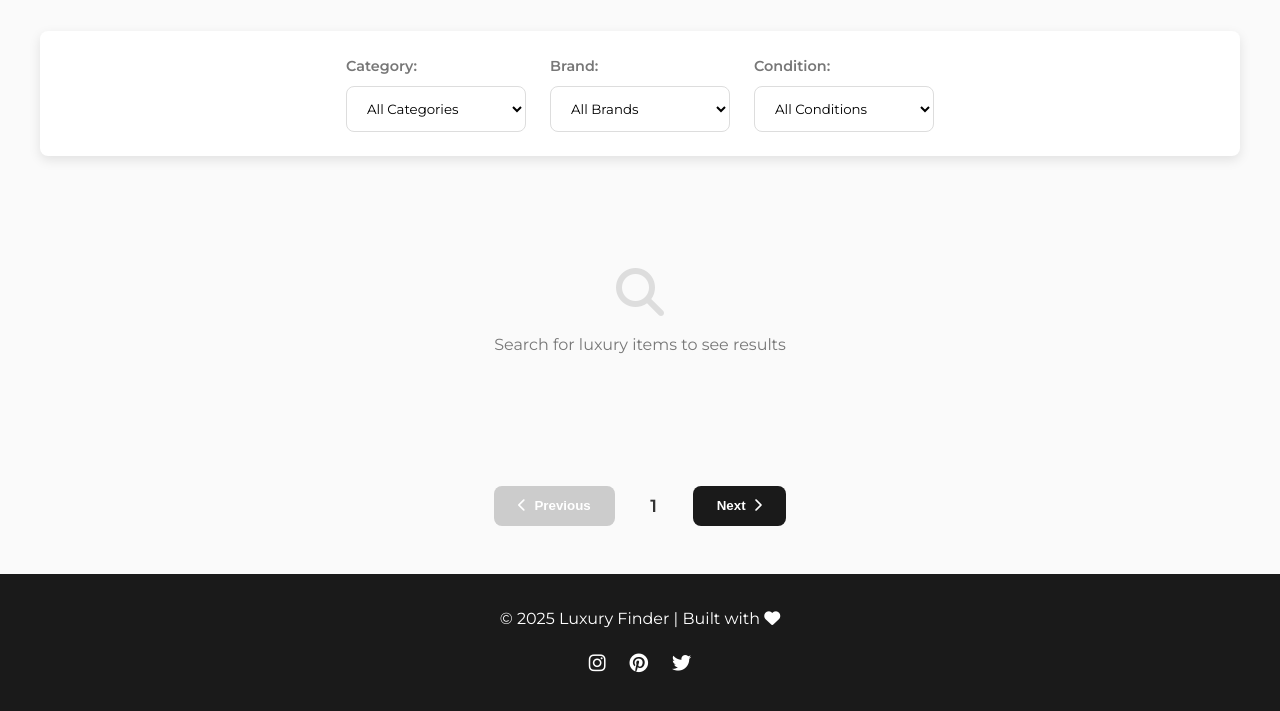
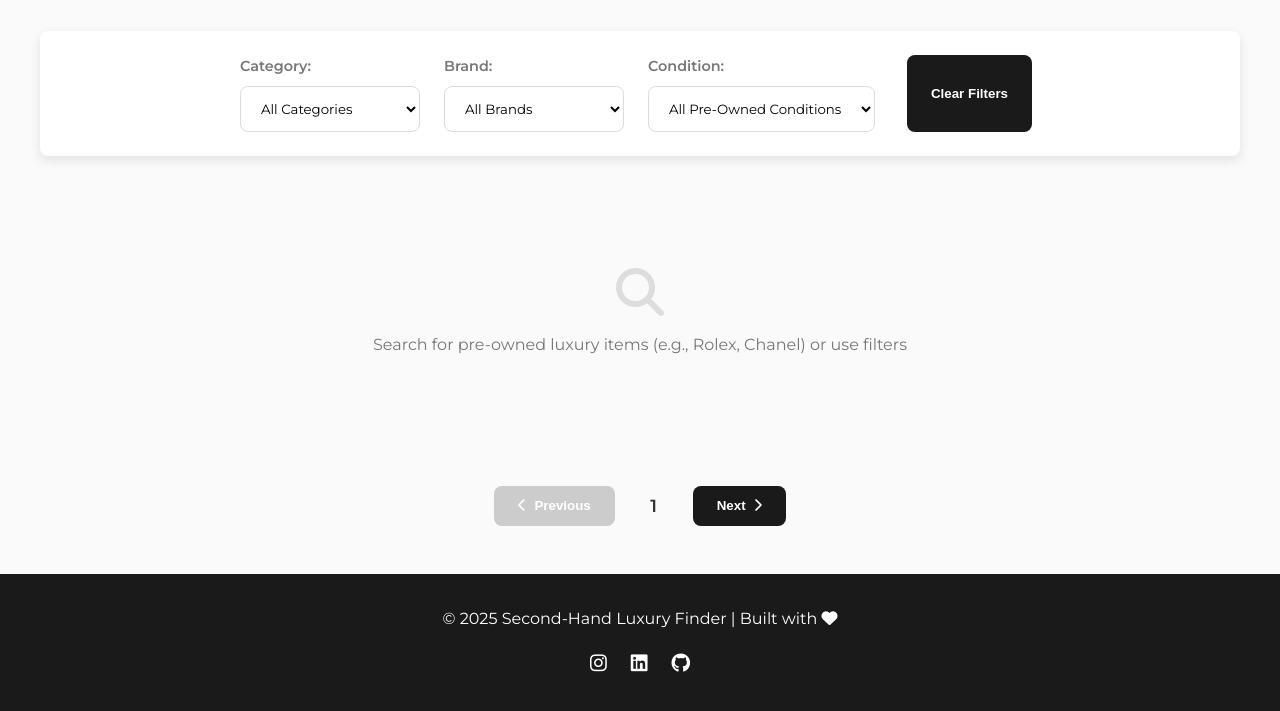
Before and after one commit to Aditya0s/SecondHandLuxury, a Flask app: page / in a window 1280 px wide. Shown: the part 354-1065 px from the top of the page. Run offline with Flask 3, Linux system fonts and the light colour scheme.

Commit message:
Update index.html

```diff
--- a/templates/index.html
+++ b/templates/index.html
@@ -3,7 +3,7 @@
 <head>
     <meta charset="UTF-8" />
     <meta name="viewport" content="width=device-width, initial-scale=1.0"/>
-    <title>Luxury Finder</title>
+    <title>Second-Hand Luxury Finder</title>
     <link rel="stylesheet" href="{{ url_for('static', filename='style.css') }}">
     <link href="https://fonts.googleapis.com/css2?family=Playfair+Display:wght@400;700&family=Montserrat:wght@300;400;600&display=swap" rel="stylesheet">
     <link rel="stylesheet" href="https://cdnjs.cloudflare.com/ajax/libs/font-awesome/6.4.0/css/all.min.css">
@@ -13,7 +13,7 @@
     <header class="luxury-header">
         <div class="header-content">
             <h1>Second-Hand Luxury Finder</h1>
-            <p class="tagline">Discover authenticated pre-owned luxury items at exceptional prices</p>
+            <p class="tagline">Find pre-owned luxury treasures at exceptional prices</p>
             <div class="search-container">
                 <input type="text" id="search-box" placeholder="Search for Rolex, Chanel, Louis Vuitton..." aria-label="Search box"/>
                 <button id="search-button" aria-label="Search">
@@ -40,26 +40,32 @@
                 <label for="brand-filter">Brand:</label>
                 <select id="brand-filter" class="luxury-select">
                     <option value="">All Brands</option>
+                    <option value="Rolex">Rolex</option>
+                    <option value="Chanel">Chanel</option>
+                    <option value="Louis Vuitton">Louis Vuitton</option>
+                    <option value="Gucci">Gucci</option>
+                    <option value="Hermès">Hermès</option>
                 </select>
             </div>
 
             <div class="filter-group">
                 <label for="condition-filter">Condition:</label>
                 <select id="condition-filter" class="luxury-select">
-                    <option value="">All Conditions</option>
-                    <option value="new">New</option>
-                    <option value="excellent">Excellent</option>
-                    <option value="good">Good</option>
-                    <option value="fair">Fair</option>
+                    <option value="">All Pre-Owned Conditions</option>
+                    <option value="excellent">Very Good</option>
+                    <option value="good">Used</option>
+                    <option value="fair">Acceptable</option>
                 </select>
             </div>
+
+            <button id="clear-filters" class="pagination-button">Clear Filters</button>
         </section>
 
         <section id="products" class="product-grid">
             <!-- Product cards will be inserted here -->
             <div class="empty-state">
                 <i class="fas fa-search fa-3x"></i>
-                <p>Search for luxury items to see results</p>
+                <p>Search for pre-owned luxury items (e.g., Rolex, Chanel) or use filters</p>
             </div>
         </section>
 
@@ -76,11 +82,11 @@
 
     <footer class="luxury-footer">
         <div class="footer-content">
-            <p>&copy; 2025 Luxury Finder | Built with <i class="fas fa-heart"></i></p>
+            <p>© 2025 Second-Hand Luxury Finder | Built with <i class="fas fa-heart"></i></p>
             <div class="social-links">
-                <a href="#"><i class="fab fa-instagram"></i></a>
-                <a href="#"><i class="fab fa-pinterest"></i></a>
-                <a href="#"><i class="fab fa-twitter"></i></a>
+                <a href="https://www.instagram.com/hodophilic_adi?igsh=MWhqaXd0MDVtb2RwNg=="><i class="fab fa-instagram"></i></a>
+                <a href="https://www.linkedin.com/in/adityasingh9708?utm_source=share&utm_campaign=share_via&utm_content=profile&utm_medium=android_app"><i class="fab fa-linkedin"></i></a>
+                <a href="https://github.com/Aditya0s"><i class="fab fa-github"></i></a>
             </div>
         </div>
     </footer>
```
